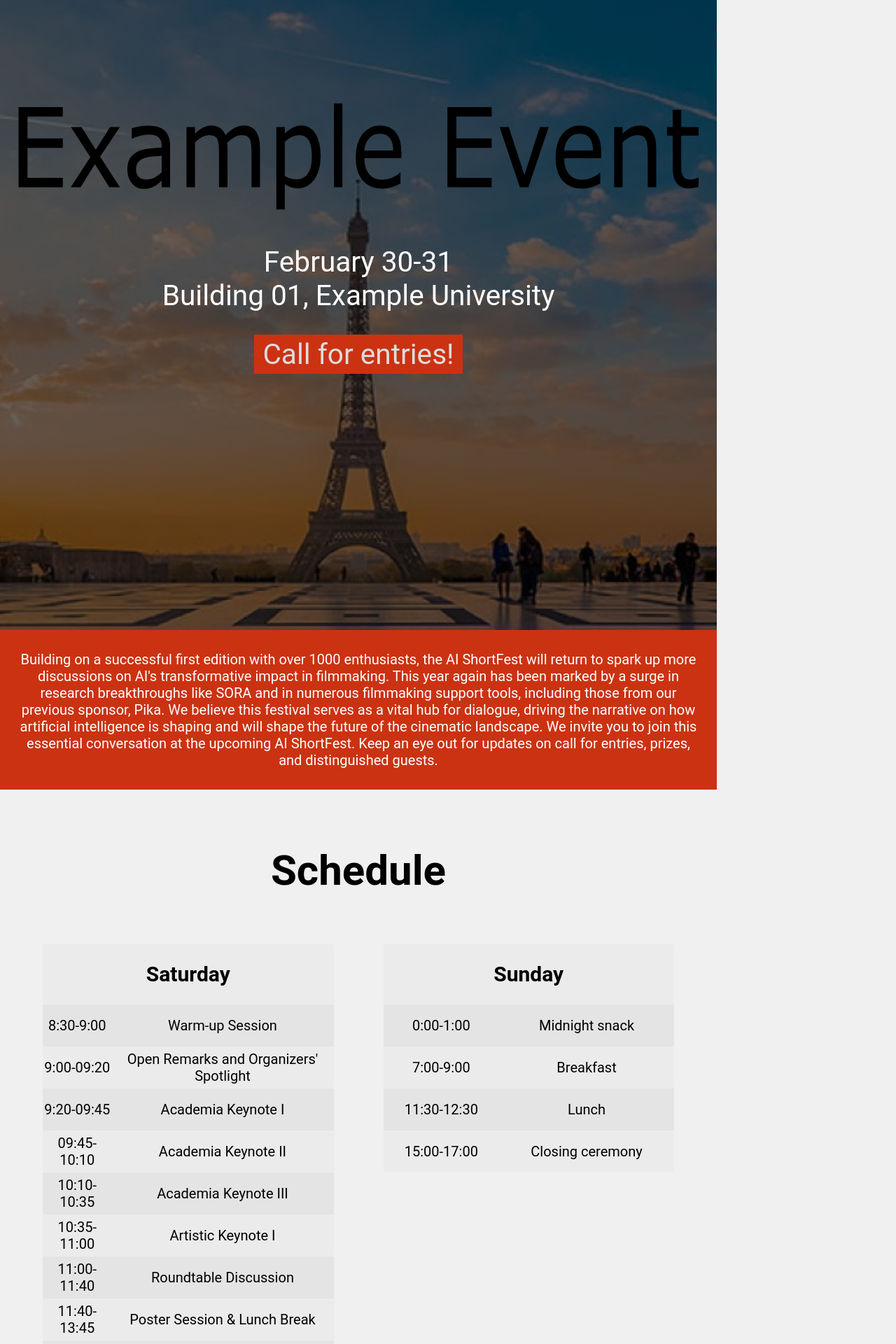
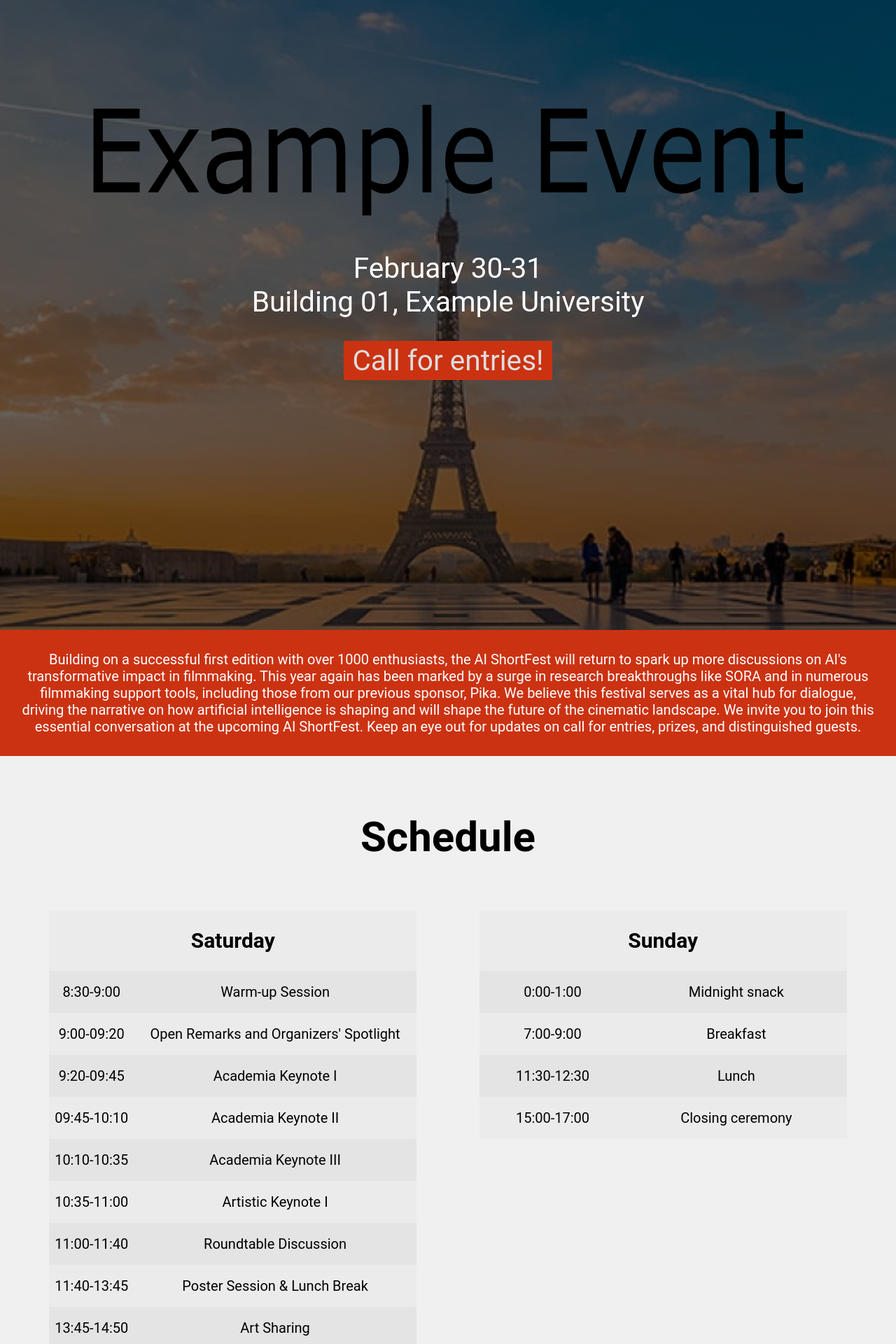
Before and after one commit to aishortfest/aishortfest.github.io, a Jekyll site: the page built from index.html, in a window 1280 px wide. Shown: the top 1920 px of the page at 70% size. Built offline with Jekyll 4.4.1, drawn with Linux system fonts in a browser that asks for light colours; some of the changed text lies outside the part shown.

Commit message:
new index

```diff
--- a/_data/sponsors.yml
+++ b/_data/sponsors.yml
@@ -1,6 +1,6 @@
 # Whether to display text about the prospectus.
 # See the ReadMe file for information about it.
-show_prospectus: true
+# show_prospectus: true
 
 # Sponsors, organized by tiers.
 # Tiers have a size, and may have a background color (for e.g. gold/silver/bronze)
--- a/index.html
+++ b/index.html
@@ -55,37 +55,9 @@
     </div>
   </section>
 {% endif %}
-<section>
-  {% if site.data.faq %}
-    <h1 id="faq">F.A.Q.</h1>
-    <div class="items-container">
-      {% for item in site.data.faq %}
-        <div class="item-large">
-          <h2 {% if item.id %} id="{{ item.id }}" {% endif %}>{{ item.q }}</h2>
-          <p>{{ item.a | markdownify }}</p>
-        </div>
-      {% endfor %}
-      <div class="item-large">
-        <h2>I have another question...</h2>
-        <p>Contact us on <a href="https://facebook.com/{{ site.data.info.facebook }}"
-                            rel="noreferrer">Facebook</a>,
-          {% if site.data.info.twitter %}
-            on <a href="https://twitter.com/{{ site.data.info.twitter }}"
-                  rel="noreferrer">Twitter</a>,
-          {% endif %}
-          <br>
-          or by email ({{ site.data.info.email }})!</p>
-    </div>
-  {% endif %}
-</section>
+
 {% if site.data.sponsors %}
   <section class="section-sponsors">
-    {% if site.data.sponsors.show_prospectus %}
-      <div>
-        <p>Interested in sponsoring us? Check out our <a href="/pdf/sponsor-prospectus.pdf">sponsorship prospectus</a>.</p>
-      </div>
-    {% endif %}
-
     {% for tier in site.data.sponsors.tiers %}
       {% if tier[1].show_title %}
         <h1>{{ tier[0] }}</h1>
--- a/style.css
+++ b/style.css
@@ -28,7 +28,7 @@
 }
 
 section {
-  width: 80%;
+  width: 100%;
   overflow: hidden;
 }
 
```
